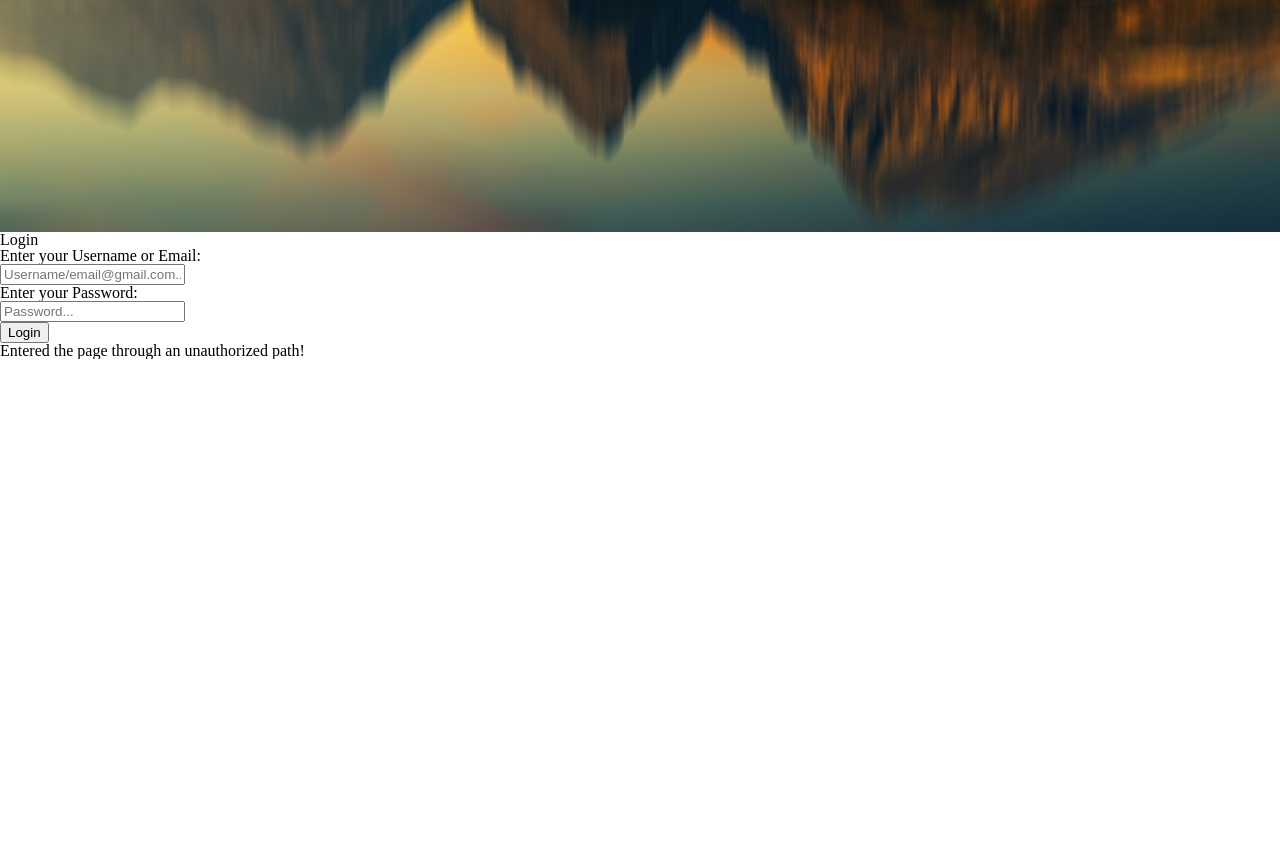
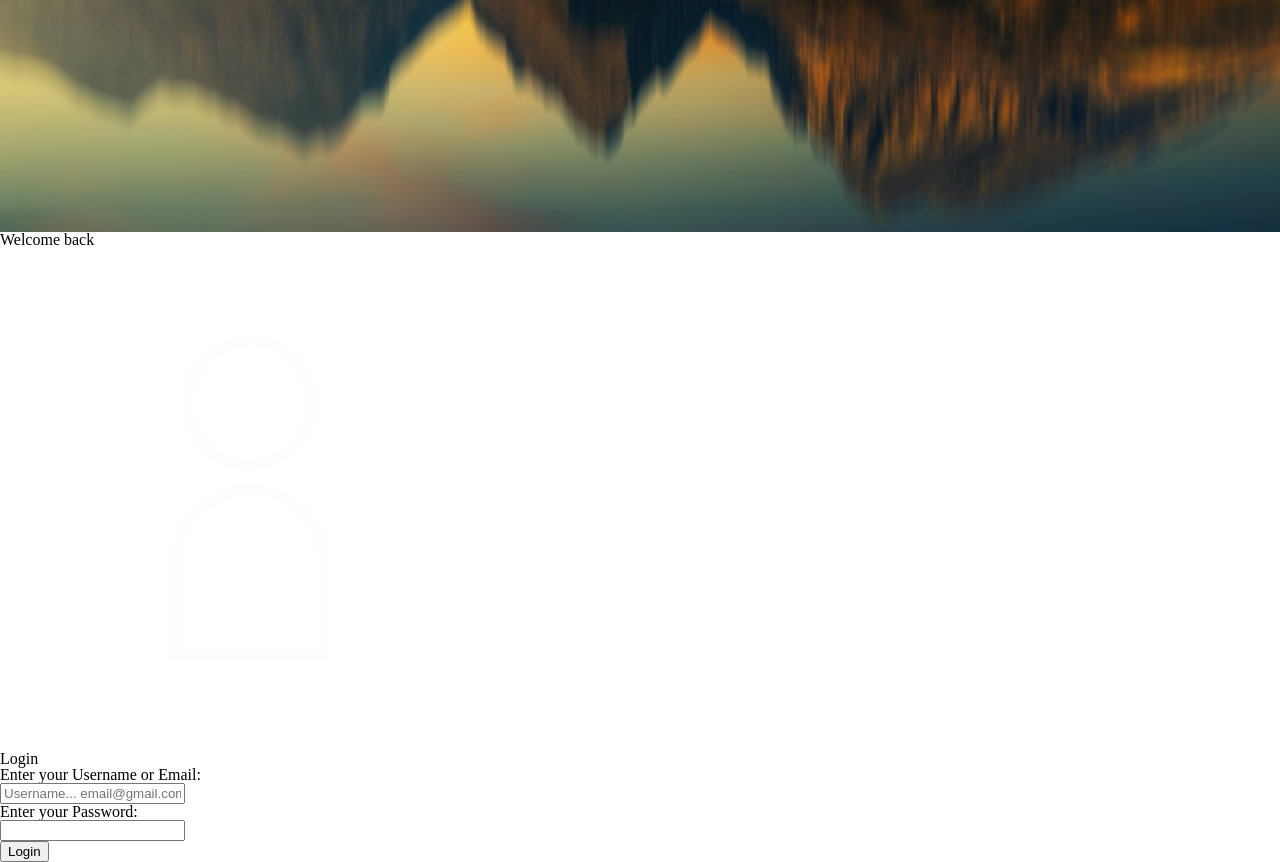
Before and after one commit to Fradven/hikingproject, a PHP site: page /login.php?error=invalidaccess in a window 1280 px wide. Shown: the part 468-1330 px from the top of the page. Before the commit the page ends 827 px from the top, so only its background shows below. Run offline with PHP 8.4, Linux system fonts and the light colour scheme; the visitor is signed in with stand-in values (Sample User, id 1); data comes from the database, SQL or seed files in the repository.

Commit message:
update login

```diff
--- a/src/login.php
+++ b/src/login.php
@@ -2,41 +2,22 @@
     include_once 'header.php';
 ?>
 <section class="create">
-    <h2 class="create__title">Login</h2>
+<div class="create__container">
+    <h2 class="create__container__title">Welcome back</h2>
+    <div class="bordure"></div>
+    <img class="create__container__img" src="../../img/login.png" img alt="login"/>
+    <div class="create__container__ctn">
+    <h2 class="create__container__ctn__title">Login</h2>
+        <form action="includes/login.inc.php" method="post" >
+            <label class="create__container__ctn__label" for="name">Enter your Username or Email: </label><br>
+            <input class="create__container__ctn__input" type="text" id="name" name="name" placeholder="Username... email@gmail.com..."><br>
 
-    <div class="create__ctn">
+            <label class="create__container__ctn__label" for="pwd">Enter your Password: </label><br>
+            <input class="create__container__ctn__input" type="password" id="pwd" name="pwd"><br>
 
-        <form action="includes/login.inc.php" method="post" >
-            <label for="name">Enter your Username or Email: </label><br>
-            <input type="text" id="name" name="name" placeholder="Username/email@gmail.com..."><br>
-
-            <label for="pwd">Enter your Password: </label><br>
-            <input type="password" id="pwd" name="pwd" placeholder="Password..."><br>
-
-            <button type="submit" value="submit" name="submit">Login</button>
+            <button class="create__container__ctn__button" type="submit" value="submit" name="submit">Login</button>
 
         </form>
     </div>
-
-    <?php if (isset($_GET["error"])){
-        if ($_GET["error"] == "emptyinput") {
-            echo "<p class='error'>One or both the input field are empty!</p>";
-        }
-        elseif ($_GET['error'] == "invalidusername") {
-            echo "<p class='error'>Unauthorized character detected in the username field!</p>";
-        }
-        elseif ($_GET['error'] == "invalidpwd") {
-            echo "<p class='error'>Unauthorized character detected in the password field!</p>";
-        }
-        elseif ($_GET['error'] == "invalidaccess") {
-            echo "<p class='error'>Entered the page through an unauthorized path!</p>";
-        }
-        elseif ($_GET['error'] == "wrongusername") {
-            echo "<p class='error'>Username doesnt exist!</p>";
-        }
-        elseif ($_GET['error'] == "wrongpwd") {
-            echo "<p class='error'>Wrong password!</p>";
-        }
-    }
-    ?>
+</div>
 </section>
```
